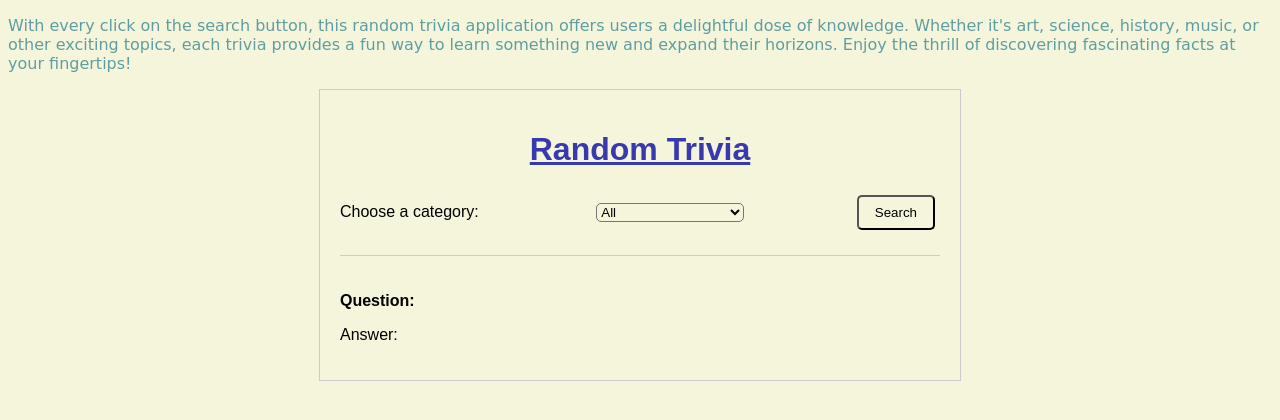
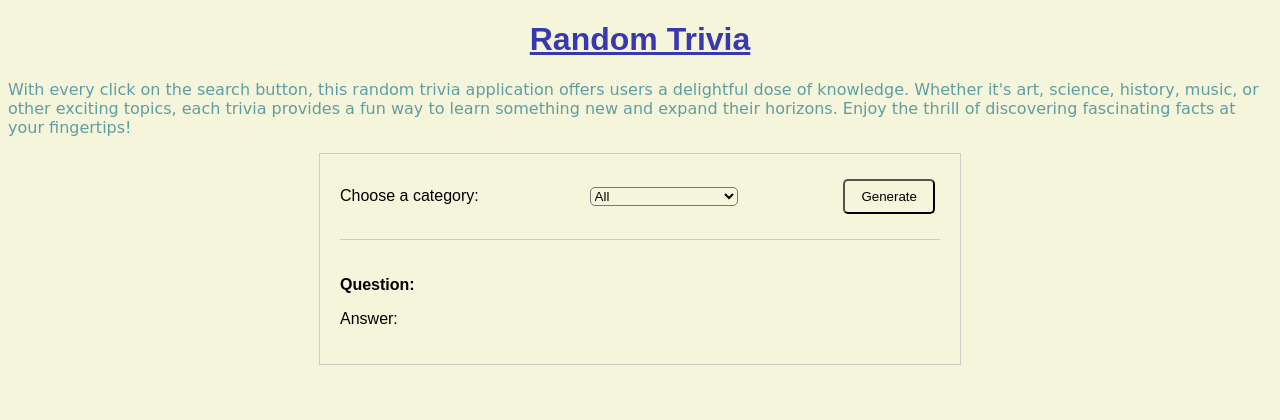
Before and after one commit to raghib122/Trivia, a plain HTML site: page index.html in a window 1280 px wide. Drawn offline with Linux system fonts and the light colour scheme; a web font is replaced by a local one.

Commit message:
Update index.html

```diff
--- a/index.html
+++ b/index.html
@@ -10,9 +10,10 @@
 </head>
 
 <body>
+   <h1>Random Trivia</h1>
     <p class="para">With every click on the search button, this random trivia application offers users a delightful dose of knowledge. Whether it's art, science, history, music, or other exciting topics, each trivia provides a fun way to learn something new and expand their horizons. Enjoy the thrill of discovering fascinating facts at your fingertips!</p>
   <div class="container">
-    <h1>Random Trivia</h1>
+
 
     <div class="controls">
       <label for="category">Choose a category:</label>
@@ -33,7 +34,7 @@
         <option value="religionmythology">Religion & Mythology</option>
         <option value="sportsleisure">Sports & Leisure</option>
       </select>
-      <button id="searchBtn">Search</button>
+      <button id="searchBtn">Generate</button>
     </div>
     <div class="result">
       <p id="question">Question:</p>
```
